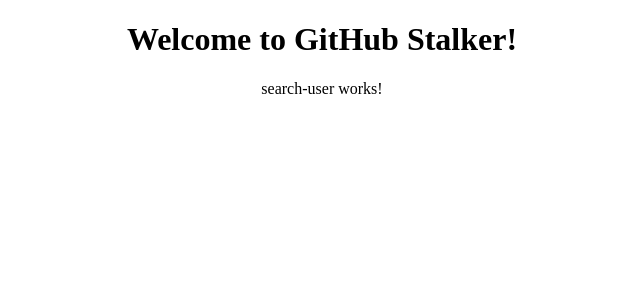
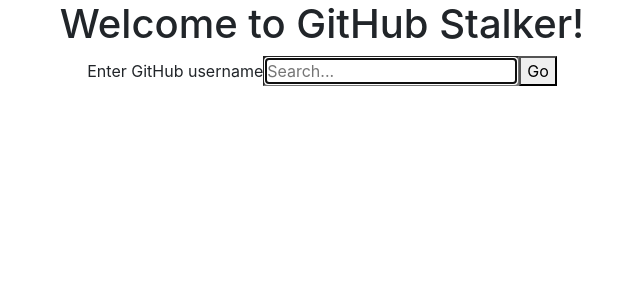
Before and after one commit to bytehala/github-stalker-angular, an Angular app: page / in a window 1280 px wide. Shown: the top 300 px of the page, without its empty margins (318-958 px from the left). Built offline with nearby package versions, Linux system fonts and the light colour scheme.

Commit message:
Search form

```diff
--- a/package.json
+++ b/package.json
@@ -21,6 +21,7 @@
     "@angular/platform-browser": "^5.2.0",
     "@angular/platform-browser-dynamic": "^5.2.0",
     "@angular/router": "^5.2.0",
+    "bootstrap": "^4.5.0",
     "core-js": "^2.4.1",
     "rxjs": "^5.5.6",
     "zone.js": "^0.8.19"
--- a/src/app/components/search-user/search-user.component.html
+++ b/src/app/components/search-user/search-user.component.html
@@ -1,3 +1,5 @@
-<p>
-  search-user works!
-</p>
+<form (submit)="search()" role="search">
+  <label for="search">Enter GitHub username</label>
+  <input id="search" type="search" placeholder="Search..." autofocus required />
+  <button type="submit">Go</button>
+</form>
--- a/src/app/components/search-user/search-user.component.ts
+++ b/src/app/components/search-user/search-user.component.ts
@@ -3,7 +3,7 @@
 @Component({
   selector: 'app-search-user',
   templateUrl: './search-user.component.html',
-  styleUrls: ['./search-user.component.css']
+  styleUrls: ['./search-user.component.scss']
 })
 export class SearchUserComponent implements OnInit {
 
@@ -12,4 +12,8 @@
   ngOnInit() {
   }
 
+  search() {
+    console.log('Searching');
+  }
+
 }
--- a/src/app/components/stalk-someone/stalk-someone.component.html
+++ b/src/app/components/stalk-someone/stalk-someone.component.html
@@ -1,3 +1,4 @@
 <p>
-  stalk-someone works! {{data}}
+<!--  stalk-someone works! -->
+  {{data}}
 </p>
--- a/src/app/components/stalk-someone/stalk-someone.component.ts
+++ b/src/app/components/stalk-someone/stalk-someone.component.ts
@@ -1,5 +1,6 @@
 import {Component, OnInit} from '@angular/core';
 import {GithubApiService} from '../../services/github-api.service';
+import {ActivatedRoute} from '@angular/router';
 
 @Component({
   selector: 'app-stalk-someone',
@@ -10,17 +11,30 @@
 
   private data = 'testData';
 
-  constructor(private githubApiService: GithubApiService) {
+  constructor(
+    private route: ActivatedRoute,
+    private githubApiService: GithubApiService) {
   }
 
   ngOnInit() {
-    this.githubApiService.getStarred('zerojuan').subscribe(
+    this.route.queryParams
+      // .filter(params => params.order)
+      .subscribe(params => {
+          console.log(params); // { order: "popular" }
+
+          this.githubApiService.getStarred(params.user).subscribe(
             data => {
               console.log(data[0]);
               this.data = data[0].name;
             },
-      err => console.error(err),
+            err => {
+              console.error(err);
+              this.data = 'User not found';
+            },
             () => console.log('done')
+          );
+
+        }
       );
   }
 
```
Also changed, not shown: .angular-cli.json, src/app/components/search-user/search-user.component.css (deleted), src/app/components/search-user/search-user.component.scss (added), 1 other file (tests, documents, lock files or other folders). Lines whose indentation alone changed are shown as unchanged.
